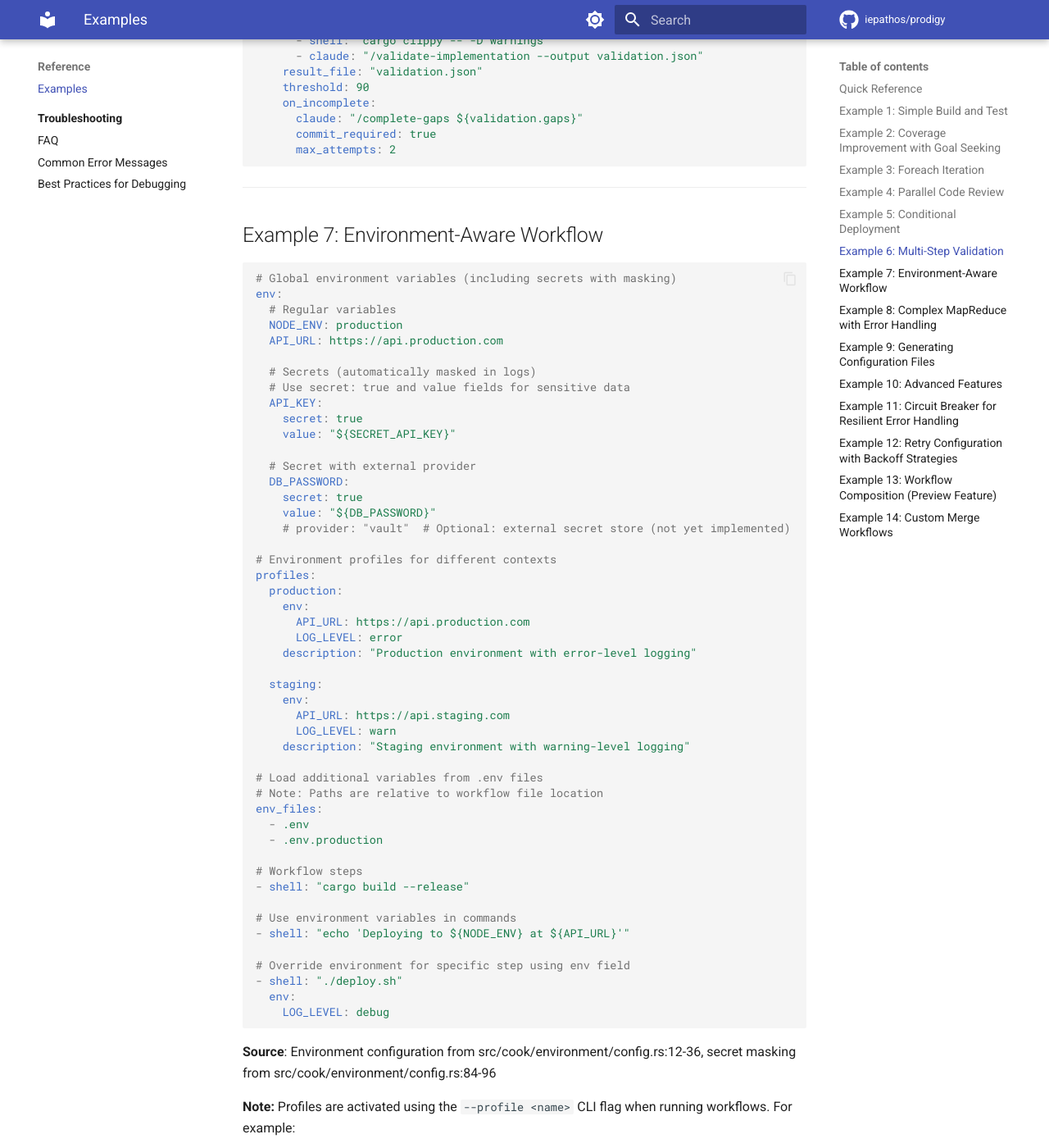
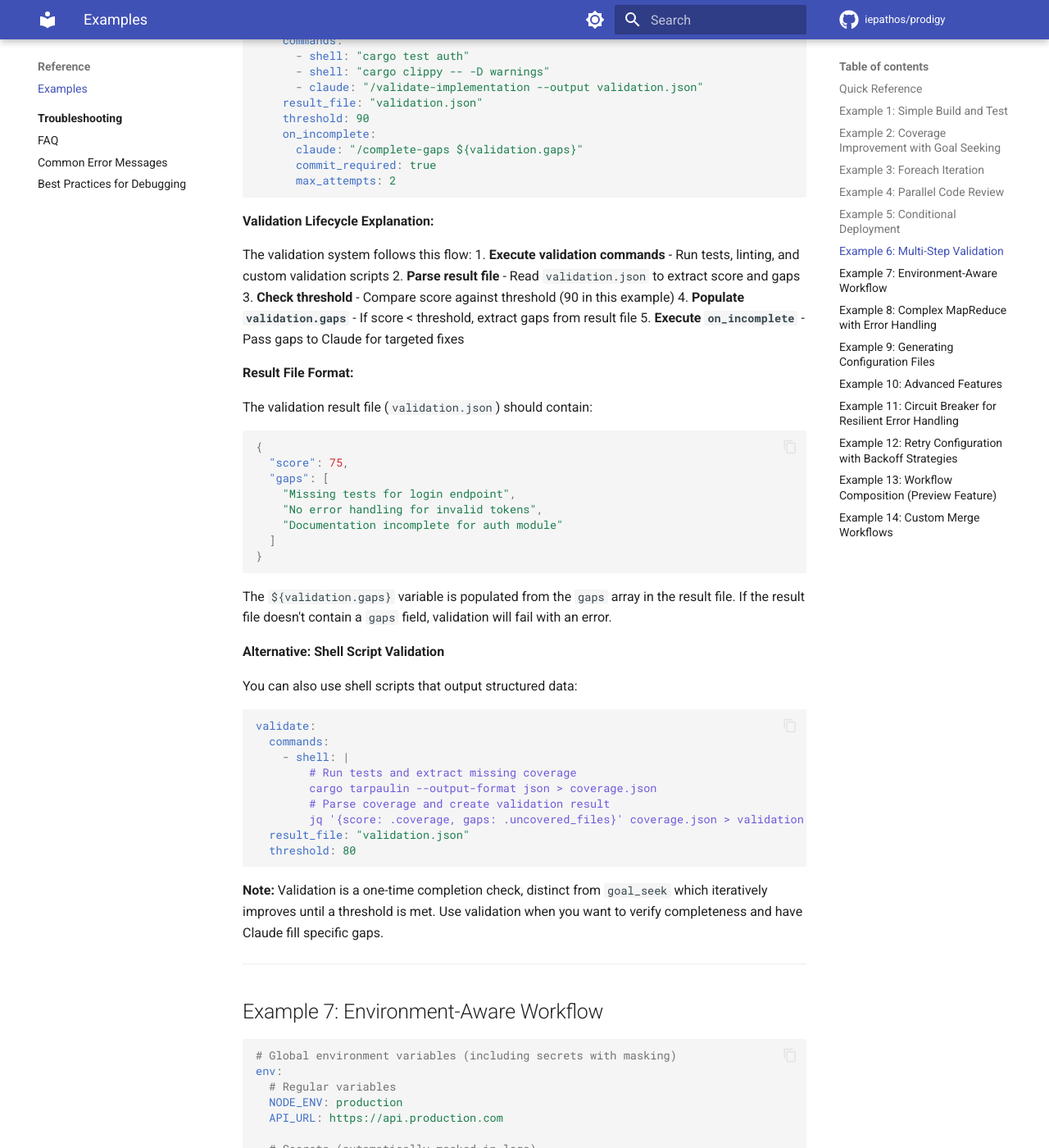
Before and after one commit to iepathos/prodigy, an MkDocs documentation site: the page built from docs/examples.md, in a window 1280 px wide and 1400 px high, scrolled down 4538 px. Shown: the whole window at 82% size. Built offline with MkDocs 1.6.1 and Material for MkDocs 9.7.7, drawn with Linux system fonts in a browser that asks for light colours; comment, search, counter and statistics services are not loaded; some of the changed text lies outside the part shown.

Commit message:
docs: fix drift in Prodigy page 'Examples'
Fixed 4 drift issues identified in the Examples reference page:

1. **Outdated syntax in example files (medium severity)**
   - Updated examples/mapreduce-json-input.yml to use timeout_config instead of deprecated timeout_per_agent
   - Updated examples/mapreduce-command-input.yml to use timeout_config instead of deprecated timeout_per_agent
   - Added source attribution comments to example files

2. **Inconsistent on_failure syntax (medium severity)**
   - Added comprehensive explanation of on_failure syntax in Example 8
   - Clarified that on_failure accepts a single command (shell or claude), not an array
   - Added example of nested on_failure handlers for multi-step recovery
   - Added source attribution to workflows/implement-with-tests.yml pattern

3. **Missing merge failure scenarios (low severity)**
   - Added "Handling Merge Failures" section to Example 14
   - Documented what happens when merge validation fails
   - Added recovery steps for failed merge workflows
   - Included source attribution to workflows/mapreduce-env-example.yml

4. **Incomplete validation explanation (low severity)**
   - Added "Validation Lifecycle Explanation" to Example 6
   - Documented how validation.gaps variable is populated
   - Added result file format specification
   - Included alternative shell script validation pattern
   - Added source attribution to src/cook/goal_seek/mod.rs

Additional fixes:
- Updated docs/workflow-basics/error-handling.md to reference current timeout syntax
- Updated workflows/README.md to document deprecated parameters
- Added source attributions throughout examples following Phase 3.5 guidelines
- All code examples now include source references to actual implementation files

Quality improved from 'comprehensive but contains deprecated syntax' to current standard with all examples validated against actual codebase.

````diff
--- a/docs/examples.md
+++ b/docs/examples.md
@@ -119,6 +119,7 @@
 ## Example 4: Parallel Code Review
 
 ```yaml
+# Source: Based on examples/mapreduce-json-input.yml and examples/mapreduce-command-input.yml
 name: parallel-code-review
 mode: mapreduce
 
@@ -192,6 +193,7 @@
 ## Example 6: Multi-Step Validation
 
 ```yaml
+# Source: Validation pattern from src/cook/goal_seek/mod.rs and features.json
 - claude: "/implement-feature auth"
   commit_required: true
   validate:
@@ -206,6 +208,48 @@
       commit_required: true
       max_attempts: 2
 ```
+
+**Validation Lifecycle Explanation:**
+
+The validation system follows this flow:
+1. **Execute validation commands** - Run tests, linting, and custom validation scripts
+2. **Parse result file** - Read `validation.json` to extract score and gaps
+3. **Check threshold** - Compare score against threshold (90 in this example)
+4. **Populate `validation.gaps`** - If score < threshold, extract gaps from result file
+5. **Execute `on_incomplete`** - Pass gaps to Claude for targeted fixes
+
+**Result File Format:**
+
+The validation result file (`validation.json`) should contain:
+```json
+{
+  "score": 75,
+  "gaps": [
+    "Missing tests for login endpoint",
+    "No error handling for invalid tokens",
+    "Documentation incomplete for auth module"
+  ]
+}
+```
+
+The `${validation.gaps}` variable is populated from the `gaps` array in the result file. If the result file doesn't contain a `gaps` field, validation will fail with an error.
+
+**Alternative: Shell Script Validation**
+
+You can also use shell scripts that output structured data:
+```yaml
+validate:
+  commands:
+    - shell: |
+        # Run tests and extract missing coverage
+        cargo tarpaulin --output-format json > coverage.json
+        # Parse coverage and create validation result
+        jq '{score: .coverage, gaps: .uncovered_files}' coverage.json > validation.json
+  result_file: "validation.json"
+  threshold: 80
+```
+
+**Note:** Validation is a one-time completion check, distinct from `goal_seek` which iteratively improves until a threshold is met. Use validation when you want to verify completeness and have Claude fill specific gaps.
 
 ---
 
@@ -311,6 +355,7 @@
 ## Example 8: Complex MapReduce with Error Handling
 
 ```yaml
+# Source: Combines patterns from src/config/mapreduce.rs and workflows/debtmap-reduce.yml
 name: tech-debt-elimination
 mode: mapreduce
 
@@ -336,6 +381,7 @@
       commit_required: true
     - shell: "cargo test"
       on_failure:
+        # on_failure accepts a single command (shell or claude)
         claude: "/debug-and-fix"
 
 reduce:
@@ -348,6 +394,29 @@
   max_failures: 5  # Optional: stop after N failures
   failure_threshold: 0.3  # Optional: stop if >30% fail
   error_collection: aggregate  # Default: aggregate (Options: aggregate, immediate, batched:{size})
+```
+
+**on_failure Syntax Note**: The `on_failure` field accepts a **single command** (either `shell:` or `claude:`), not an array of commands. The command structure is:
+```yaml
+on_failure:
+  claude: "/fix-command"
+  # or
+  shell: "echo 'Fixing...'"
+  max_attempts: 3       # Optional: retry the on_failure handler
+  commit_required: true # Optional: require commit after fixing
+```
+
+For multiple failure recovery steps, nest handlers:
+```yaml
+# Source: Pattern from workflows/implement-with-tests.yml:36-39
+- shell: "cargo test"
+  on_failure:
+    claude: "/fix-tests"
+    commit_required: true
+    on_failure:
+      # Nested handler for second-level failure
+      claude: "/fix-tests --deep-analysis"
+      commit_required: true
 ```
 
 **Note:** The entire `error_policy` block is optional with sensible defaults. If not specified, failed items go to the Dead Letter Queue (`on_item_failure: dlq`), workflow continues despite failures (`continue_on_failure: true`), and errors are aggregated at the end (`error_collection: aggregate`). Use `max_failures` or `failure_threshold` to fail fast if too many items fail.
@@ -929,6 +998,26 @@
 - This ensures the merge targets your original branch, not a hardcoded main/master
 - Without a custom merge workflow, you'll be prompted interactively to merge
 
+**Handling Merge Failures:**
+If merge validation fails (e.g., tests fail, linting fails), the `on_failure` handlers will attempt to fix the issues. If fixes cannot be applied automatically, the merge workflow will fail, and changes remain in the worktree for manual review:
+
+```yaml
+# Source: Pattern from workflows/mapreduce-env-example.yml:83-94
+- shell: "cargo test --all"
+  on_failure:
+    claude: "/fix-failing-tests before merge"
+    commit_required: true
+    max_attempts: 2
+    # If tests still fail after 2 attempts, workflow stops
+    # Changes remain in worktree at ~/.prodigy/worktrees/{repo_name}/{session_id}/
+```
+
+**Recovery from Failed Merge:**
+1. Navigate to the worktree: `cd ~/.prodigy/worktrees/{repo_name}/{session_id}/`
+2. Fix issues manually and commit changes
+3. Resume the merge workflow: `prodigy resume {session_id}`
+4. Or manually merge: `git checkout {target_branch} && git merge {source_branch}`
+
 **Simplified Format:**
 If you don't need timeout configuration, you can use the simplified format:
 
````
Also changed, not shown: docs/workflow-basics/error-handling.md (+1 -1 lines), workflows/README.md (+3 -2 lines), 2 other files.
